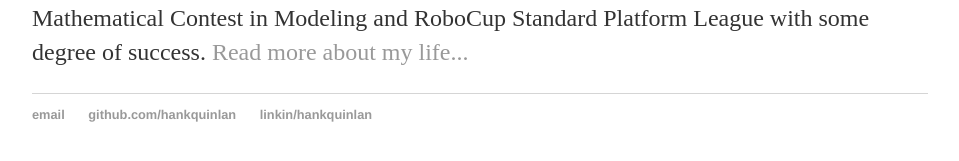
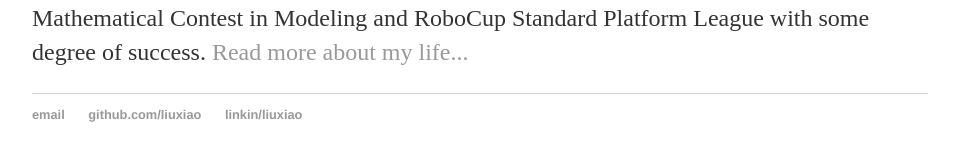
Before and after one commit to Archimedes2013/Archimedes2013.github.io, a Jekyll site: the page built from index.html, in a window 1280 px wide. Shown: the part 363-524 px from the top of the page, without its empty margins (160-1119 px from the left). Built offline with Jekyll 4.4.1, drawn with Linux system fonts in a browser that asks for light colours.

Commit message:
Update default.html

```diff
--- a/_layouts/default.html
+++ b/_layouts/default.html
@@ -24,8 +24,8 @@
 			<footer>
 	    		<ul>
 	        		<li><a href="mailto:hankquinlanhub@gmail.com">email</a></li>
-	        		<li><a href="https://github.com/hankquinlan">github.com/hankquinlan</a></li>
-				<li><a href="https://github.com/hankquinlan">linkin/hankquinlan</a></li>
+	        		<li><a href="https://github.com/Archimedes2013">github.com/liuxiao</a></li>
+				<li><a href="https://github.com/hankquinlan">linkin/liuxiao</a></li>
 				</ul>
 			</footer>
 		</body>
```
